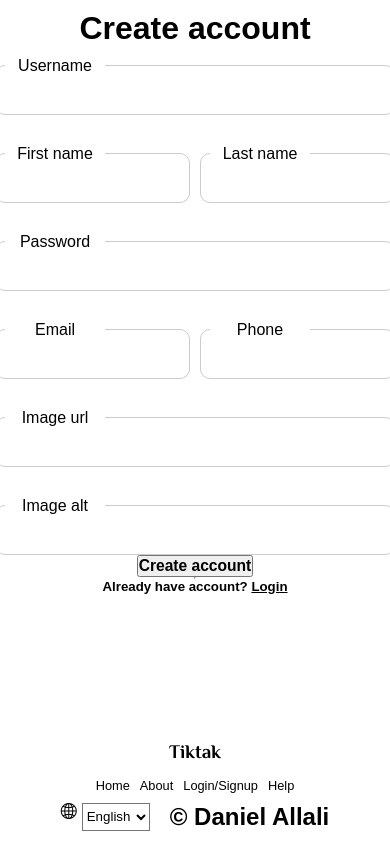
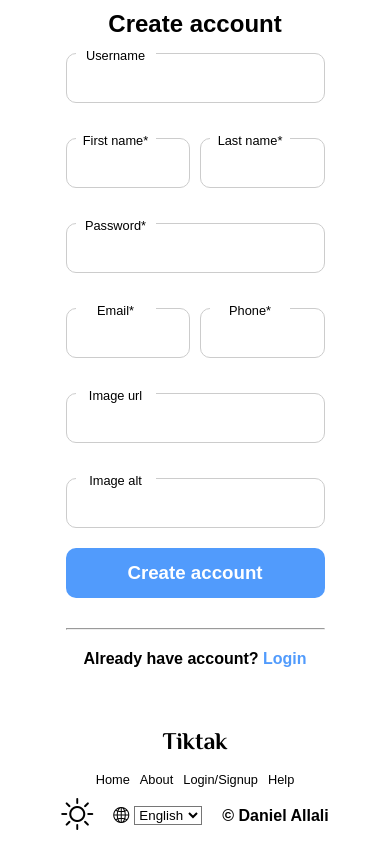
Before and after one commit to DanielAllali/FullStack_Social-media_Project, a React (Create React App) app in the folder Frontend/my-app/: page /signup in a window 390 px wide. Built offline with nearby package versions, Linux system fonts and the light colour scheme; a web font is replaced by a local one.

Commit message:
signup changes 28/9

```diff
--- a/Frontend/my-app/src/App.css
+++ b/Frontend/my-app/src/App.css
@@ -41,3 +41,15 @@ body {
 ::-webkit-scrollbar-thumb:active {
     background: #000;
 }
+input:-webkit-autofill {
+    -webkit-box-shadow: 0 0 0px 1000px var(--bgc) inset !important;
+    box-shadow: 0 0 0px 1000px var(--bgc) inset !important;
+    -webkit-text-fill-color: var(--color) !important;
+    transition: background-color 5000s ease-in-out 0s !important;
+}
+
+input:-moz-autofill {
+    background-color: var(--bgc) !important;
+    color: var(--color) !important;
+    -moz-text-fill-color: var(--color) !important;
+}
--- a/Frontend/my-app/src/App.js
+++ b/Frontend/my-app/src/App.js
@@ -12,7 +12,14 @@ function App() {
         document.body.style.setProperty("--backgroundColor", theme.weak);
     }, [theme.weak]);
     return (
-        <div className="App" style={{ overflowX: "hidden" }}>
+        <div
+            className="App"
+            style={{
+                overflowX: "hidden",
+                "--bgc": theme.weak,
+                "--color": theme.strong,
+            }}
+        >
             <div>
                 <Toaster position="top-right" reverseOrder={false} />
             </div>
--- a/Frontend/my-app/src/components/footer/Footer.jsx
+++ b/Frontend/my-app/src/components/footer/Footer.jsx
@@ -2,7 +2,7 @@ import React from "react";
 import "./footer.css";
 import { useDispatch, useSelector } from "react-redux";
 import "bootstrap-icons/font/bootstrap-icons.css";
-import { setLanguage } from "../TiktakSlice";
+import { setDarkTheme, setLanguage, setLightTheme } from "../TiktakSlice";
 import { Link } from "react-router-dom";
 
 const Footer = () => {
@@ -12,6 +12,16 @@ const Footer = () => {
     const dispatch = useDispatch();
     const handleLanguageChange = (e) => {
         dispatch(setLanguage(e.target.value));
+    };
+    const handleChangeTheme = () => {
+        if (theme.weak != "#000") {
+            dispatch(setDarkTheme());
+            return;
+        }
+        if (theme.weak != "#fff") {
+            dispatch(setLightTheme());
+            return;
+        }
     };
     return (
         <div id="footer">
@@ -36,6 +46,13 @@ const Footer = () => {
                 </Link>
             </ul>
             <div>
+                <button onClick={handleChangeTheme}>
+                    {localStorage.getItem("Theme") == "light" ? (
+                        <i className="bi bi-brightness-high"></i>
+                    ) : (
+                        <i className="bi bi-moon"></i>
+                    )}
+                </button>
                 <div>
                     <i className="bi bi-globe2"></i>
                     <select
--- a/Frontend/my-app/src/components/footer/footer.css
+++ b/Frontend/my-app/src/components/footer/footer.css
@@ -31,12 +31,25 @@
 #footer > div {
     display: flex;
     flex-direction: row !important;
+    align-items: center;
+    justify-content: center;
     gap: 20px;
+}
+#footer > div h2 {
+    font-size: 1rem;
 }
 #footer > div > div {
     display: flex;
     flex-direction: row;
+    align-items: center;
+    justify-content: center;
     gap: 5px;
+}
+#footer > div button {
+    background: none;
+    border: none;
+    cursor: pointer;
+    font-size: 2rem;
 }
 #footer > div > div select {
     background-color: var(--backgroundColor);
--- a/Frontend/my-app/src/components/signup/Signup.jsx
+++ b/Frontend/my-app/src/components/signup/Signup.jsx
@@ -29,7 +29,12 @@ const Signup = () => {
                     }}
                 >
                     <h1>{language == "HE" ? "צור משתמש" : "Create account"}</h1>
-                    <ul>
+                    <ul
+                        style={{
+                            direction: language == "HE" ? "rtl" : "ltr",
+                            "--moveLabel": language == "HE" ? "-10px" : "10px",
+                        }}
+                    >
                         <li>
                             <div>
                                 <label htmlFor="username">
@@ -40,64 +45,66 @@ const Signup = () => {
                         </li>
                         <li>
                             <div>
+                                <input type="text" id="firstName" />
                                 <label htmlFor="firstName">
                                     {language == "HE"
-                                        ? "שם פרטי"
-                                        : "First name"}
+                                        ? "*שם פרטי"
+                                        : "First name*"}
                                 </label>
-                                <input type="text" id="firstName" />
                             </div>
                             <div>
+                                <input type="text" id="lastName" />
                                 <label htmlFor="lastName">
                                     {language == "HE"
-                                        ? "שפ משפחה"
-                                        : "Last name"}
+                                        ? "*שפ משפחה"
+                                        : "Last name*"}
                                 </label>
-                                <input type="text" id="lastName" />
                             </div>
                         </li>
                         <li>
                             <div>
+                                <input type="password" id="password" />
                                 <label htmlFor="password">
-                                    {language == "HE" ? "סיסמה" : "Password"}
+                                    {language == "HE" ? "*סיסמה" : "Password*"}
                                 </label>
-                                <input type="password" id="password" />
                             </div>
                         </li>
                         <li>
                             <div>
+                                <input type="email" id="email" />
                                 <label htmlFor="email">
-                                    {language == "HE" ? "אימייל" : "Email"}
+                                    {language == "HE" ? "*אימייל" : "Email*"}
                                 </label>
-                                <input type="email" id="email" />
                             </div>
                             <div>
-                                <label htmlFor="phone">Phone</label>
                                 <input type="tel" id="phone" />
+                                <label htmlFor="phone">
+                                    {language == "HE" ? "טלפון" : "Phone*"}
+                                </label>
                             </div>
                         </li>
                         <li>
                             <div>
+                                <input type="text" id="imageSrc" />
                                 <label htmlFor="imageSrc">
                                     {language == "HE"
                                         ? "קישור לתמונה"
                                         : "Image url"}
                                 </label>
-                                <input type="text" id="imageSrc" />
                             </div>
                         </li>
                         <li>
                             <div>
+                                <input type="text" id="imageAlt" />
                                 <label htmlFor="imageAlt">
                                     {language == "HE"
-                                        ? "טקסט מחליף לתמונה"
+                                        ? "טקסט לתמונה"
                                         : "Image alt"}
                                 </label>
-                                <input type="text" id="imageAlt" />
                             </div>
                         </li>
                     </ul>
-                    <button>
+                    <button type="submit">
                         <h3>
                             {language == "HE" ? "צור משתמש" : "Create account"}
                         </h3>
--- a/Frontend/my-app/src/components/signup/signup.css
+++ b/Frontend/my-app/src/components/signup/signup.css
@@ -47,17 +47,19 @@
 #signup > .content form ul li div label {
     width: 100px;
     font-size: 1rem;
-    transform: translate(10px, 10px);
+    transform: translate(var(--moveLabel), 10px);
     display: flex;
     flex-direction: row;
     align-items: center;
     justify-content: center;
     background-color: var(--bgc);
+    order: 1;
     transition: all 0.5s;
 }
 #signup > .content form ul li div input {
     width: 100%;
     height: 50px;
+    order: 2;
     padding: 5px;
     border-radius: 10px;
     border: 1px solid #ccc;
@@ -65,3 +67,65 @@
     font-size: 0.8rem;
     transition: all 0.5s;
 }
+#signup > .content form ul li div input:focus {
+    outline: none;
+    border-color: var(--btnHover, #1877f2);
+}
+
+#signup > .content form ul li div input:focus + label {
+    transform: translate(0);
+}
+
+#signup > .content form button[type="submit"] {
+    width: 100%;
+    height: 50px;
+    padding: 5px;
+    border-radius: 10px;
+    border: none;
+    margin-top: 20px;
+    cursor: pointer;
+    background-color: var(--btnBgc, #519bfc);
+    font-size: 1rem;
+    gap: 10px;
+    display: flex;
+    flex-direction: row;
+    align-items: center;
+    justify-content: center;
+    margin-bottom: 30px;
+    transition: all 0.2s;
+}
+#signup > .content form button[type="submit"] h3 {
+    color: var(--bgc, #fff);
+}
+#signup > .content form button[type="submit"]:hover {
+    background-color: var(--btnHover, #1877f2);
+}
+
+#signup > .content hr {
+    width: 100%;
+    color: var(--color);
+}
+#signup > .content h5 {
+    margin-top: 20px;
+    font-size: 1rem;
+}
+#signup > .content h5 a {
+    text-decoration: none;
+    color: var(--btnBgc, #519bfc);
+}
+#signup > .content h5 a:hover {
+    color: var(--btnHover, #1877f2);
+}
+
+@media (max-width: 520px) {
+    #signup > .content {
+        width: 70%;
+    }
+    #signup > .content form ul li div label {
+        width: 80px;
+        font-size: 0.8rem;
+    }
+    #signup h1 {
+        font-size: 1.5rem;
+    }
+}
--- a/Frontend/my-app/src/components/welcomePage/WelcomePage.jsx
+++ b/Frontend/my-app/src/components/welcomePage/WelcomePage.jsx
@@ -77,6 +77,8 @@ const WelcomePage = () => {
             style={{
                 "--color": theme.strong,
                 "--background-color": theme.weak,
+                "--btnBackground-color": theme.highlight_weak,
+                "--hover-background-color": theme.highlight_strong,
             }}
         >
             <div>
@@ -88,9 +90,7 @@ const WelcomePage = () => {
                             handleSubmit(e);
                         }}
                     >
-                        <label htmlFor="email">
-                            {language == "HE" ? "אימייל" : "Email"}
-                        </label>
+                        <div>
                             <input
                                 onChange={(e) => {
                                     handleChange(e);
@@ -100,10 +100,12 @@ const WelcomePage = () => {
                                 id="email"
                                 value={fields.email}
                             />
+                            <label htmlFor="email">
+                                {language == "HE" ? "אימייל" : "Email"}
+                            </label>
+                        </div>
                         {errors.email && <h2>{errors.email}</h2>}
-                        <label htmlFor="password">
-                            {language == "HE" ? "סיסמה" : "Password"}
-                        </label>
+                        <div>
                             <input
                                 onChange={(e) => {
                                     handleChange(e);
@@ -113,13 +115,14 @@ const WelcomePage = () => {
                                 id="password"
                                 value={fields.password}
                             />
+                            <label htmlFor="password">
+                                {language == "HE" ? "סיסמה" : "Password"}
+                            </label>
+                        </div>
                         {errors.password && <h2>{errors.password}</h2>}
 
                         <button
                             style={{
-                                "--btnBackground-color": theme.highlight_weak,
-                                "--hover-background-color":
-                                    theme.highlight_strong,
                                 direction: language == "HE" ? "ltr" : "rtl",
                             }}
                             type="submit"
```
Also changed, not shown: Frontend/my-app/src/components/TiktakSlice.jsx (+28 -8 lines), Frontend/my-app/src/components/welcomePage/welcomePage.css (+17 -2 lines). Lines whose indentation alone changed are shown as unchanged.
